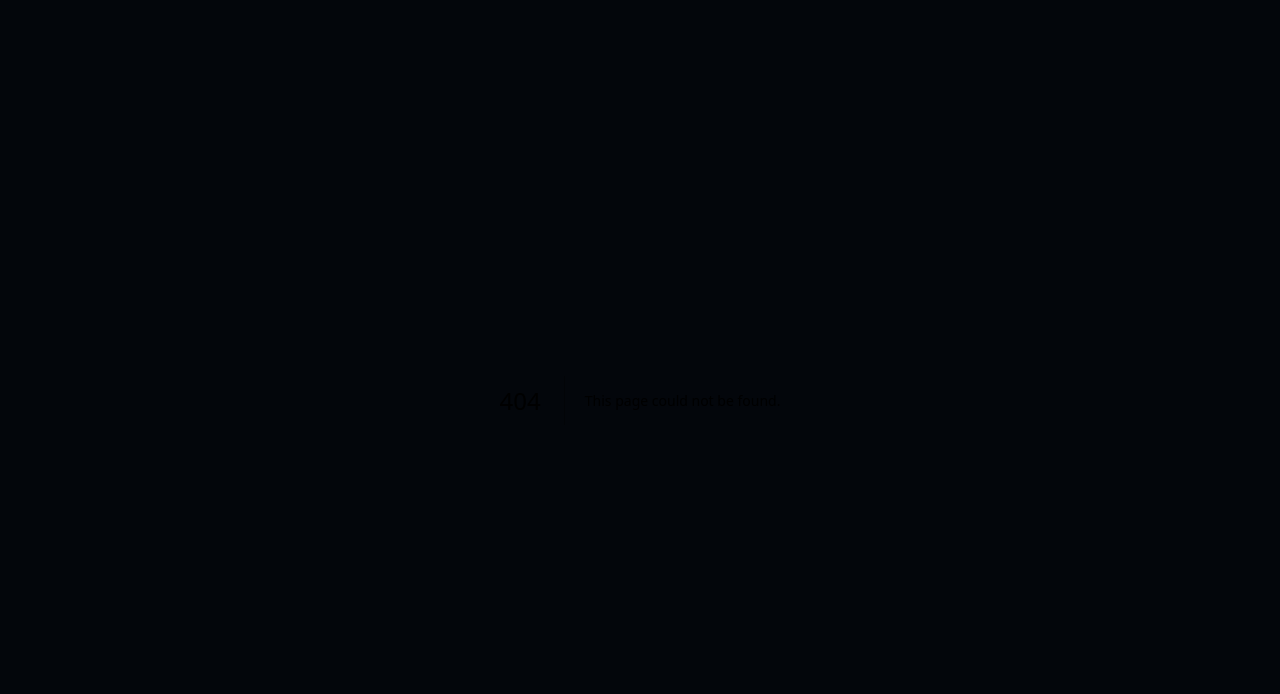
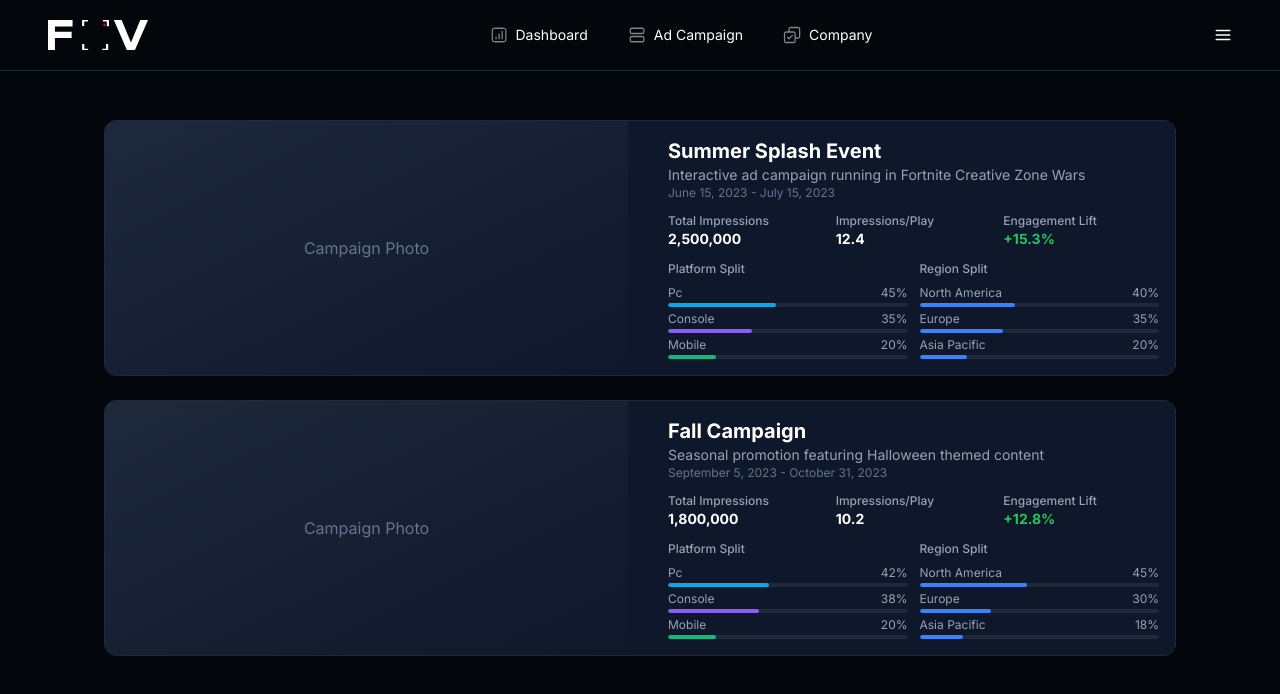
Before and after one commit to raf-fonseca/fov, a Next.js app: page /dashboard/campaigns in a window 1280 px wide. Before the commit this address had no page. Shown: the top 694 px of the page. Built offline with nearby package versions, Linux system fonts and the light colour scheme.

Commit message:
campaign library sectoin

```diff
--- /dev/null
+++ b/app/(root)/dashboard/campaigns/page.tsx
@@ -0,0 +1,248 @@
+"use client";
+
+import Link from "next/link";
+import { Package } from "lucide-react";
+
+import { Button } from "@/components/ui/button";
+import {
+  Card,
+  CardContent,
+  CardDescription,
+  CardHeader,
+  CardTitle,
+} from "@/components/ui/card";
+
+// Using the same campaign data structure from dashboard
+interface Campaign {
+  id: string;
+  name: string;
+  description: string;
+  startDate: string;
+  endDate: string;
+  totalImpressions: number;
+  impressionsPerPlay: number;
+  engagementLift: number;
+  platformBreakdown: {
+    pc: number;
+    console: number;
+    mobile: number;
+  };
+  regionDistribution: {
+    northAmerica: number;
+    europe: number;
+    asiaPacific: number;
+    latinAmerica: number;
+    middleEastAfrica: number;
+    oceania: number;
+  };
+}
+
+// Sample campaign data
+const campaigns: Campaign[] = [
+  {
+    id: "summer-splash-2023",
+    name: "Summer Splash Event",
+    description:
+      "Interactive ad campaign running in Fortnite Creative Zone Wars",
+    startDate: "June 15, 2023",
+    endDate: "July 15, 2023",
+    totalImpressions: 2500000,
+    impressionsPerPlay: 12.4,
+    engagementLift: 15.3,
+    platformBreakdown: {
+      pc: 45,
+      console: 35,
+      mobile: 20,
+    },
+    regionDistribution: {
+      northAmerica: 40,
+      europe: 35,
+      asiaPacific: 20,
+      latinAmerica: 2,
+      middleEastAfrica: 2,
+      oceania: 1,
+    },
+  },
+  {
+    id: "fall-campaign-2023",
+    name: "Fall Campaign",
+    description: "Seasonal promotion featuring Halloween themed content",
+    startDate: "September 5, 2023",
+    endDate: "October 31, 2023",
+    totalImpressions: 1800000,
+    impressionsPerPlay: 10.2,
+    engagementLift: 12.8,
+    platformBreakdown: {
+      pc: 42,
+      console: 38,
+      mobile: 20,
+    },
+    regionDistribution: {
+      northAmerica: 45,
+      europe: 30,
+      asiaPacific: 18,
+      latinAmerica: 3,
+      middleEastAfrica: 2,
+      oceania: 2,
+    },
+  },
+  // Add more campaigns as needed
+];
+
+export default function CampaignLibrary() {
+  // Format number with commas
+  const formatNumber = (num: number) => {
+    return num.toLocaleString();
+  };
+
+  return (
+    <div className="min-h-screen bg-background dark mt-24 px-10 lg:px-20">
+      {/* Main content */}
+      <main className="container mx-auto p-6">
+        <div className="space-y-6 ">
+          {campaigns.map((campaign) => (
+            <Link key={campaign.id} href={`/ads`} className="block">
+              <Card className="overflow-hidden border-slate-800 bg-slate-900 py-0 group hover:bg-slate-800 transition-colors">
+                <div className="grid grid-cols-2 gap-6 h-full">
+                  {/* Campaign Image */}
+                  <div className="bg-gradient-to-br from-slate-800 to-slate-900 group-hover:from-slate-700 group-hover:to-slate-800 flex items-center justify-center text-slate-500 h-full transition-colors">
+                    Campaign Photo
+                  </div>
+
+                  {/* Campaign Details */}
+                  <div className="p-4 flex flex-col justify-between">
+                    {/* Header */}
+                    <div className="mb-3">
+                      <h2 className="text-xl font-bold text-white">
+                        {campaign.name}
+                      </h2>
+                      <p className="text-sm text-slate-400 line-clamp-1">
+                        {campaign.description}
+                      </p>
+                      <p className="text-xs text-slate-500">
+                        {campaign.startDate} - {campaign.endDate}
+                      </p>
+                    </div>
+
+                    {/* Metrics Grid */}
+                    <div className="grid grid-cols-3 gap-3">
+                      {/* Total Impressions */}
+                      <div>
+                        <h3 className="text-xs font-medium text-slate-400">
+                          Total Impressions
+                        </h3>
+                        <p className="text-sm font-bold text-white">
+                          {formatNumber(campaign.totalImpressions)}
+                        </p>
+                      </div>
+
+                      {/* Impressions per Play */}
+                      <div>
+                        <h3 className="text-xs font-medium text-slate-400">
+                          Impressions/Play
+                        </h3>
+                        <p className="text-sm font-bold text-white">
+                          {campaign.impressionsPerPlay.toFixed(1)}
+                        </p>
+                      </div>
+
+                      {/* Engagement Lift */}
+                      <div>
+                        <h3 className="text-xs font-medium text-slate-400">
+                          Engagement Lift
+                        </h3>
+                        <p className="text-sm font-bold text-green-500">
+                          +{campaign.engagementLift.toFixed(1)}%
+                        </p>
+                      </div>
+                    </div>
+
+                    {/* Distribution Section */}
+                    <div className="mt-3 grid grid-cols-2 gap-3">
+                      {/* Platform Split */}
+                      <div>
+                        <h3 className="text-xs font-medium text-slate-400 mb-2">
+                          Platform Split
+                        </h3>
+                        <div className="space-y-1">
+                          {Object.entries(campaign.platformBreakdown).map(
+                            ([platform, percentage]) => (
+                              <div key={platform} className="group relative">
+                                <div className="flex justify-between text-xs mb-0.5">
+                                  <span className="text-slate-400 capitalize">
+                                    {platform}
+                                  </span>
+                                  <span className="text-slate-400">
+                                    {percentage}%
+                                  </span>
+                                </div>
+                                <div className="h-1 bg-slate-800 rounded-full overflow-hidden">
+                                  <div
+                                    className="h-full rounded-full"
+                                    style={{
+                                      width: `${percentage}%`,
+                                      backgroundColor:
+                                        platform === "pc"
+                                          ? "#0ea5e9"
+                                          : platform === "console"
+                                          ? "#8b5cf6"
+                                          : "#10b981",
+                                    }}
+                                  />
+                                </div>
+                              </div>
+                            )
+                          )}
+                        </div>
+                      </div>
+
+                      {/* Region Split */}
+                      <div>
+                        <h3 className="text-xs font-medium text-slate-400 mb-2">
+                          Region Split
+                        </h3>
+                        <div className="space-y-1">
+                          {Object.entries(campaign.regionDistribution)
+                            .sort((a, b) => b[1] - a[1])
+                            .slice(0, 3)
+                            .map(([region, percentage]) => (
+                              <div key={region} className="group relative">
+                                <div className="flex justify-between text-xs mb-0.5">
+                                  <span className="text-slate-400">
+                                    {region
+                                      .replace(/([A-Z])/g, " $1")
+                                      .trim()
+                                      .split(" ")
+                                      .map(
+                                        (word) =>
+                                          word.charAt(0).toUpperCase() +
+                                          word.slice(1)
+                                      )
+                                      .join(" ")
+                                      .replace("And", "&")}
+                                  </span>
+                                  <span className="text-slate-400">
+                                    {percentage}%
+                                  </span>
+                                </div>
+                                <div className="h-1 bg-slate-800 rounded-full overflow-hidden">
+                                  <div
+                                    className="h-full bg-blue-500 rounded-full"
+                                    style={{ width: `${percentage}%` }}
+                                  />
+                                </div>
+                              </div>
+                            ))}
+                        </div>
+                      </div>
+                    </div>
+                  </div>
+                </div>
+              </Card>
+            </Link>
+          ))}
+        </div>
+      </main>
+    </div>
+  );
+}
--- a/app/(root)/dashboard/page.tsx
+++ b/app/(root)/dashboard/page.tsx
@@ -430,8 +430,8 @@ export default function Dashboard() {
                     </div>
                   </div>
                 </div>
-                <Button variant="outline" asChild>
-                  <Link href="/campaigns">
+                <Button variant="outline" size="sm" asChild>
+                  <Link href="/dashboard/campaigns">
                     Campaign Library <ChevronRight className="ml-1 h-4 w-4" />
                   </Link>
                 </Button>
@@ -887,7 +887,7 @@ export default function Dashboard() {
       </main>
 
       {/* Previous Campaigns, Ads, and Total Impressions Section */}
-      <div className="container mx-auto pb-4 px-2">
+      <div className="container mx-auto pb-4 px-10">
         <div className="grid grid-cols-6 gap-4">
           {/* Previous Campaigns */}
           <Card className="col-span-2 overflow-hidden border-slate-800 bg-slate-950 py-0 pb-4">
--- a/app/(root)/layout.tsx
+++ b/app/(root)/layout.tsx
@@ -20,14 +20,14 @@ const Page = ({
     >
       {pathname === "/company" && <Sidebar />}
 
-      <main className=" w-full h-screen overflow-auto flex flex-col items-start relative text-white justify-start pb-3">
+      <main className=" w-full h-screen overflow-auto flex flex-col  relative text-white justify-start pb-3">
         {pathname !== "/company" && (
           <div className="absolute top-0 w-full z-50">
             <Navbar />
           </div>
         )}
 
-        <Image
+        {/* <Image
           src="/glow1.svg"
           alt="404"
           layout="fill"
@@ -42,7 +42,7 @@ const Page = ({
           objectFit="contain"
           objectPosition="right"
           className="z-0"
-        />
+        /> */}
         {children}
       </main>
     </div>
--- a/app/globals.css
+++ b/app/globals.css
@@ -96,14 +96,13 @@ body {
   cursor: pointer;
 }
 
-.inner-shadow
-{
-    box-shadow: inset 0px 0px 4.8px 2px #FFFFFF80;
+.inner-shadow {
+  box-shadow: inset 0px 0px 4.8px 2px #ffffff80;
 }
 
-
 .filter-grey {
-    filter: brightness(0) saturate(100%) invert(47%) sepia(0%) saturate(217%) hue-rotate(32deg) brightness(98%) contrast(92%);
+  filter: brightness(0) saturate(100%) invert(47%) sepia(0%) saturate(217%)
+    hue-rotate(32deg) brightness(98%) contrast(92%);
 }
 
 /* ========================================== TAILWIND STYLES */
--- a/package.json
+++ b/package.json
@@ -38,6 +38,7 @@
     "tailwind-merge": "^2.4.0",
     "tailwindcss-animate": "^1.0.7",
     "three": "^0.174.0",
+    "tw-animate-css": "^1.2.5",
     "zod": "^3.24.2"
   },
   "devDependencies": {
--- a/tailwind.config.ts
+++ b/tailwind.config.ts
@@ -16,16 +16,11 @@ const config = {
         "2xl": "1400px",
       },
     },
+    colors: {
+      ...colors,
+    },
     extend: {
       colors: {
-        // Include specific Tailwind default colors we need
-        slate: colors.slate,
-        white: "#FFFFFF", // Override with true white
-        black: "#000000", // Override with true black
-        green: colors.green,
-        sky: colors.sky,
-        purple: colors.purple,
-
         primary: {
           500: "#FFFFFF99",
           50: " #0080FF",
@@ -58,6 +53,8 @@ const config = {
           400: "#AFAFAF", // Disabled - color name in figma
           50: "#F6F6F6", // White Grey - color name in figma
         },
+        black: "#000000",
+        white: "#FFFFFF",
         border: "hsl(var(--border))",
         input: "hsl(var(--input))",
         ring: "hsl(var(--ring))",
@@ -86,6 +83,7 @@ const config = {
           DEFAULT: "hsl(var(--card))",
           foreground: "hsl(var(--card-foreground))",
         },
+        slate: colors.slate,
       },
       fontFamily: {
         oxanium: ["var(--font-oxanium)"],
```
Also changed, not shown: 1 other file (tests, documents, lock files or other folders). Lines whose indentation alone changed are shown as unchanged.
